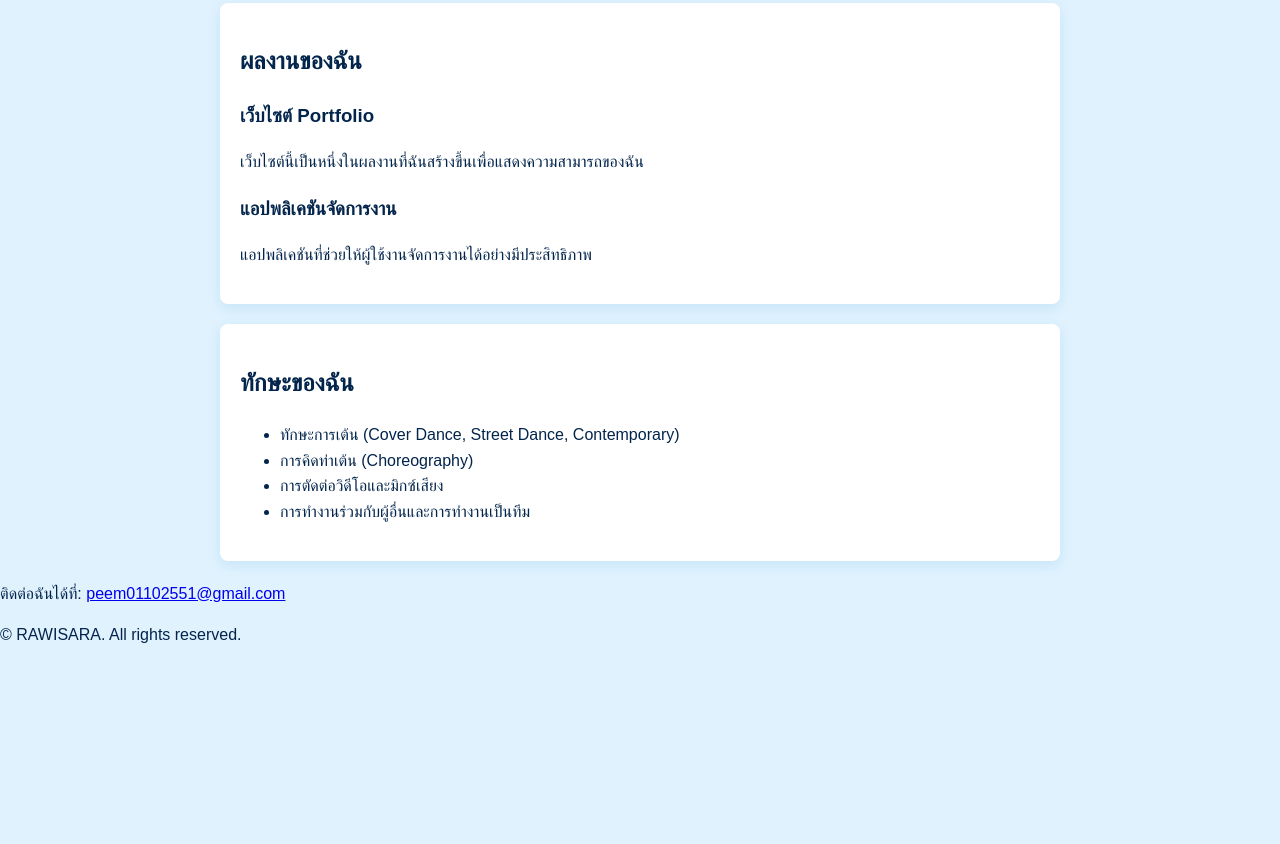
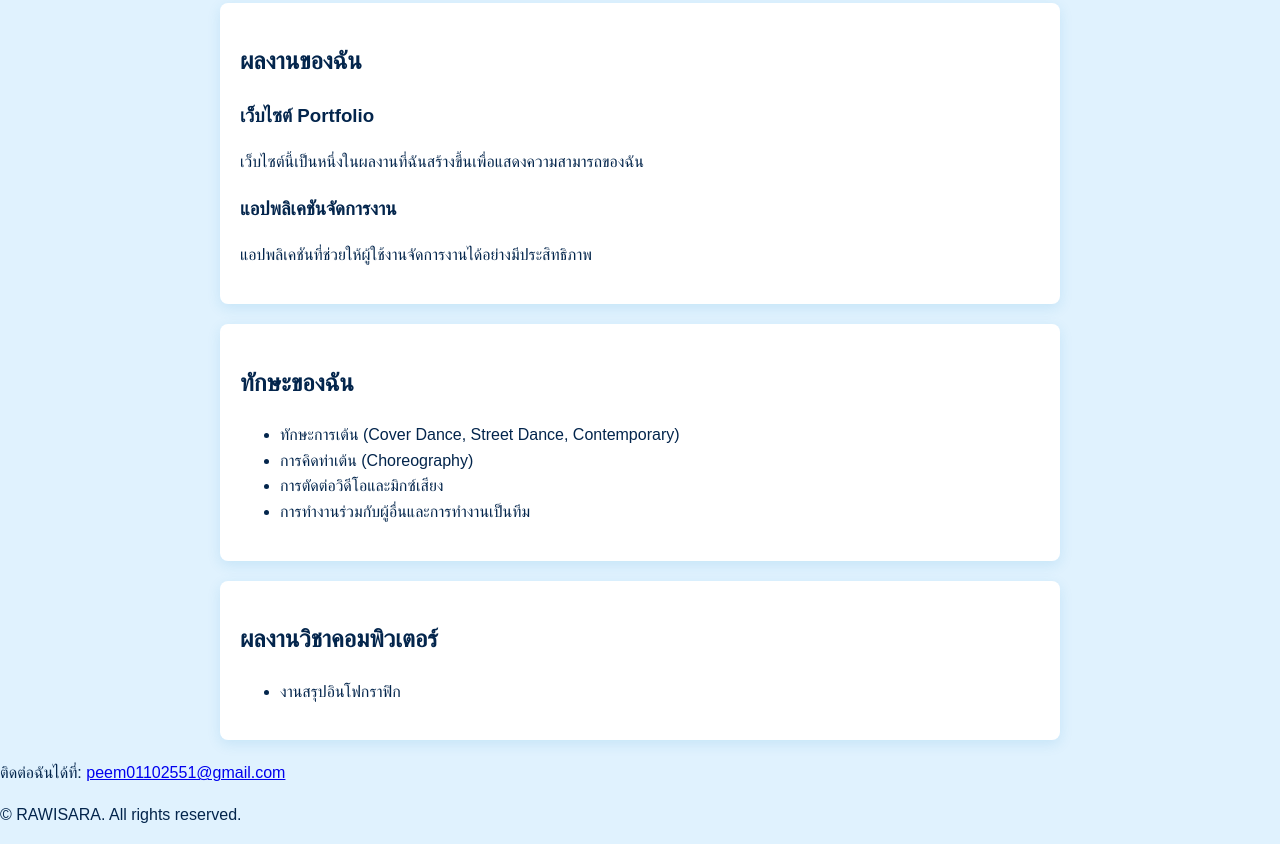
Before and after one commit to rawisssss/rawisssss.github.io, a plain HTML site: page index.html in a window 1280 px wide. Shown: the part 319-1163 px from the top of the page. Before the commit the page ends 983 px from the top, so only its background shows below. Drawn offline with Linux system fonts and the light colour scheme.

Commit message:
Update index.html

```diff
--- a/index.html
+++ b/index.html
@@ -46,6 +46,12 @@
             <li>การทำงานร่วมกับผู้อื่นและการทำงานเป็นทีม</li>
         </ul>
     </section>
+<section id="skills">
+        <h2>ผลงานวิชาคอมพิวเตอร์</h2>
+        <ul>
+            <li>งานสรุปอินโฟกราฟิก</li>
+        </ul>
+    </section>
 
     <!-- ส่วนติดต่อและลิขสิทธิ์ -->
     <footer>
```
